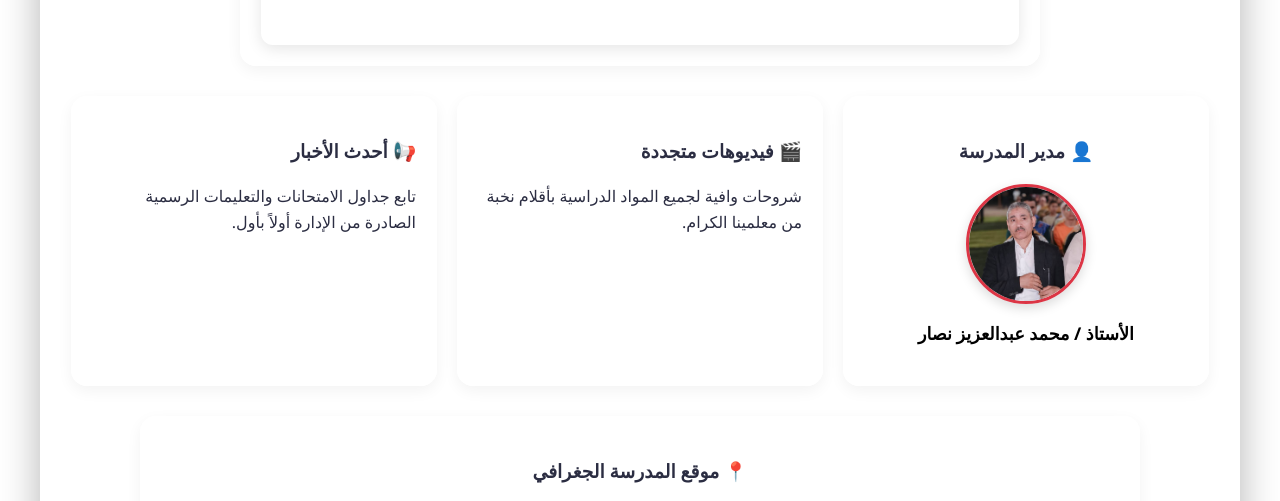
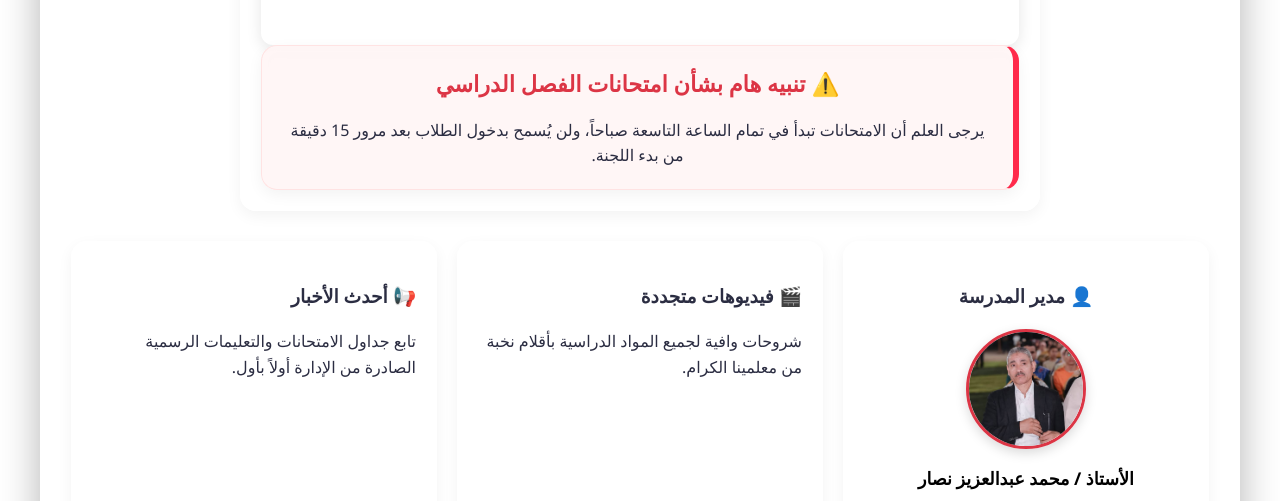
Before and after one commit to fekry2272010-beep/-, a plain HTML site: page index.html in a window 1280 px wide. Shown: the part 934-1435 px from the top of the page. Drawn offline with Linux system fonts and the light colour scheme.

```diff
--- a/index.html
+++ b/index.html
@@ -37,6 +37,10 @@
   <source src="./video1.mp4" type="video/mp4">
   المتصفح الخاص بك لا يدعم تشغيل الفيديو.
 </video>
+                </div>
+                <div class="card warning-card">
+                    <h3 style="margin-top: 0; color: #dc3545;">⚠️ تنبيه هام بشأن امتحانات الفصل الدراسي</h3>
+                    <p style="margin-bottom: 0;">يرجى العلم أن الامتحانات تبدأ في تمام الساعة التاسعة صباحاً، ولن يُسمح بدخول الطلاب بعد مرور 15 دقيقة من بدء اللجنة.</p>
                 </div>
             </div>
 
```
